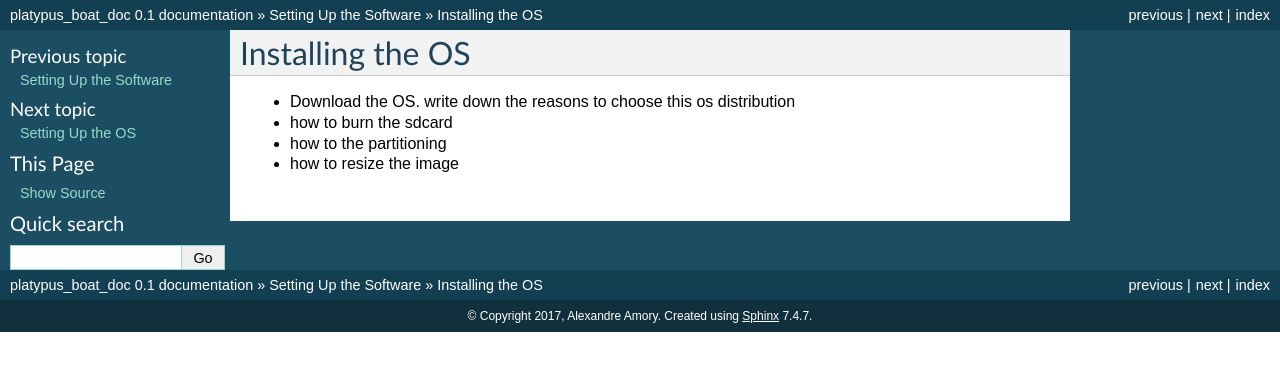
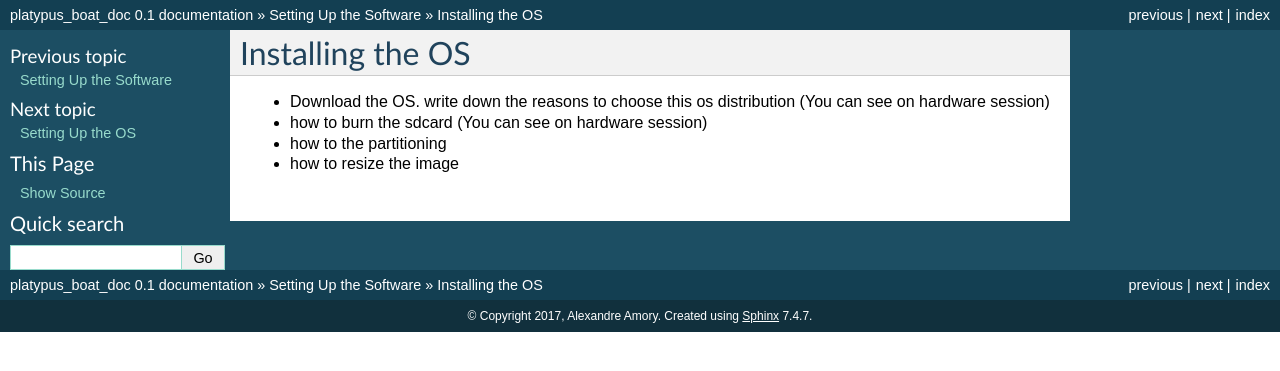
Before and after one commit to lsa-pucrs/zz-gripper, a Sphinx documentation site: the page built from docs/source/software/os-install.rst, in a window 1280 px wide. Shown: the top 371 px of the page. Built offline with Sphinx 7.4.7, drawn with Linux system fonts in a browser that asks for light colours; pages that are not in the unit, such as notebooks, are missing from menus.

Commit message:
Update the setup part

```diff
--- a/docs/source/software/os-install.rst
+++ b/docs/source/software/os-install.rst
@@ -4,7 +4,7 @@ Installing the OS
 =============================================
 
 
-- Download the OS. write down the reasons to choose this os distribution
-- how to burn the sdcard
+- Download the OS. write down the reasons to choose this os distribution (You can see on hardware session)
+- how to burn the sdcard (You can see on hardware session)
 - how to the partitioning
 - how to resize the image
```
Also changed, not shown: docs/source/software/ros.rst (+9 -2 lines).
